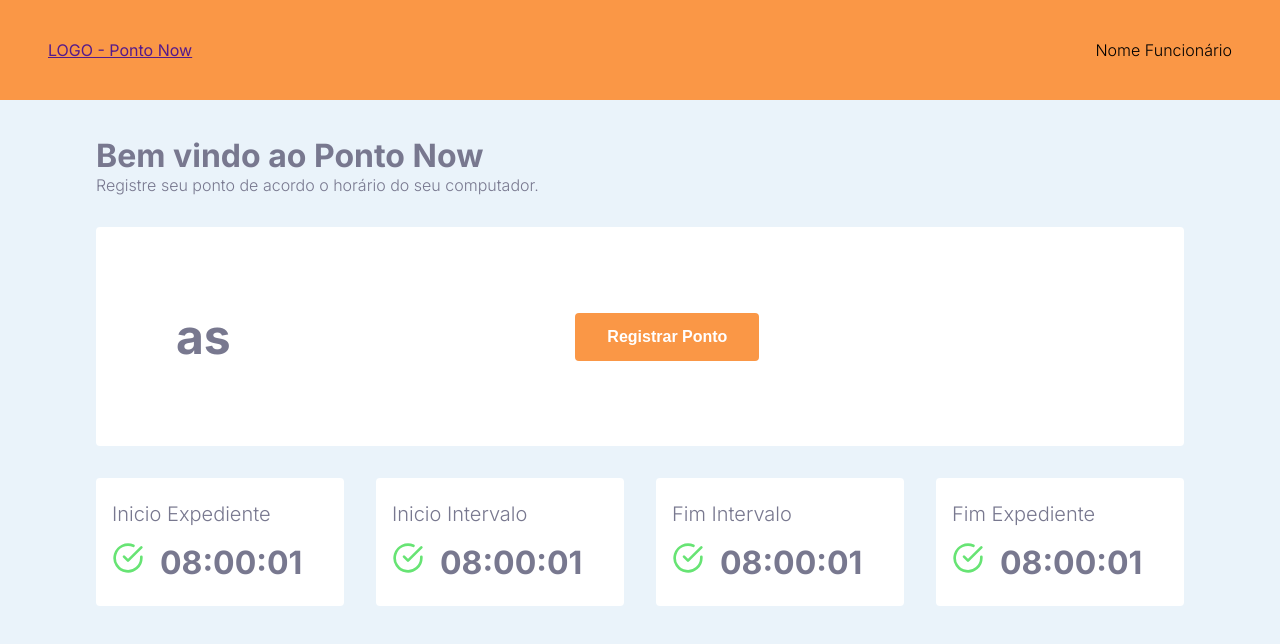
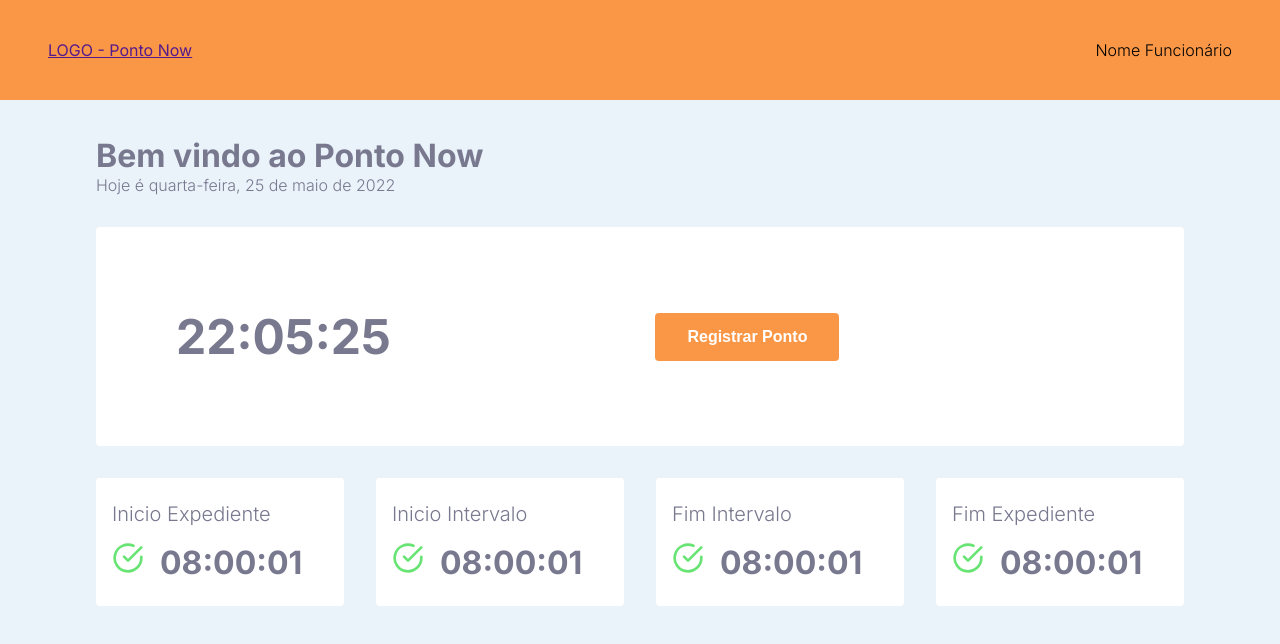
Before and after one commit to jorgelucasalima/pontonow, a React (Create React App) app: page /batidaponto in a window 1280 px wide. Shown: the top 644 px of the page. Built offline with nearby package versions, Linux system fonts and the light colour scheme.

Commit message:
utilizado Intl para formatação de data e hora

```diff
--- a/src/components/BodyPonto/index.jsx
+++ b/src/components/BodyPonto/index.jsx
@@ -16,6 +16,10 @@ export function BodyPonto(props) {
     setIsModalBatidaPontoOpen(false);
   }
 
+  //hora e dia atual
+  const dataAtual = new Date();
+
+
 
 
   return(
@@ -23,11 +27,11 @@ export function BodyPonto(props) {
       <ModalBatidaPonto isOpen={isModalBatidaPontoOpen} onRequestClose={fecharModalBatidaPonto}/>
       <ContentTexto>
         <h1>Bem vindo ao Ponto Now</h1>
-        <p>Registre seu ponto de acordo o horário do seu computador.</p>
+        <p>Hoje é {new Intl.DateTimeFormat('pt-BR', { weekday:'long', month:'long', day:'numeric', year:'numeric' }).format(dataAtual)}</p>
       </ContentTexto>
 
       <ContentBatida>
-        <h1>as</h1>
+        <h1>{ (new Intl.DateTimeFormat('pt-BR', { hour: 'numeric', minute:'numeric', second:'numeric' }).format(dataAtual)) }</h1>
         <button onClick={abrirModalBatidaPonto}>Registrar Ponto</button>
         <a href=""></a>
       </ContentBatida>
```
